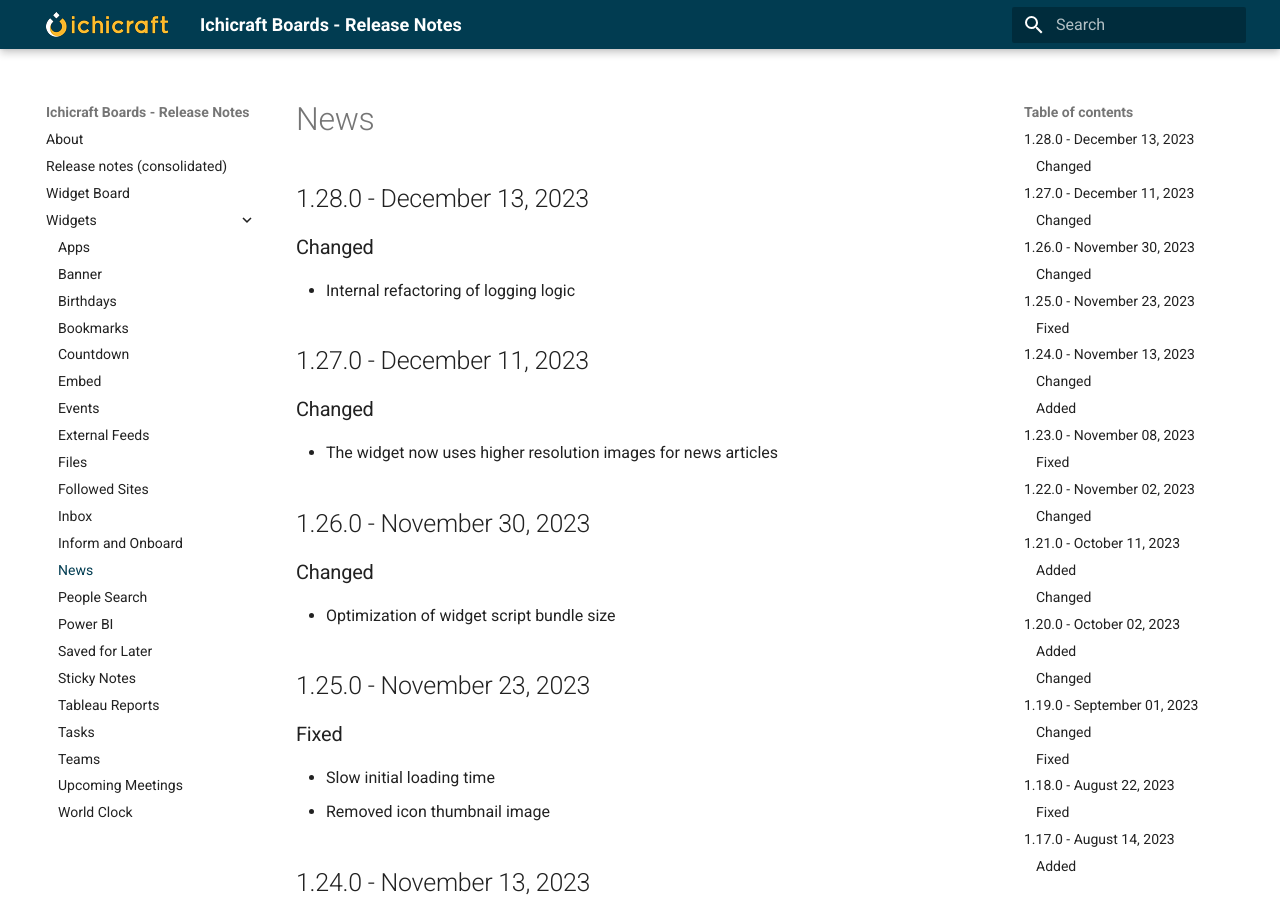
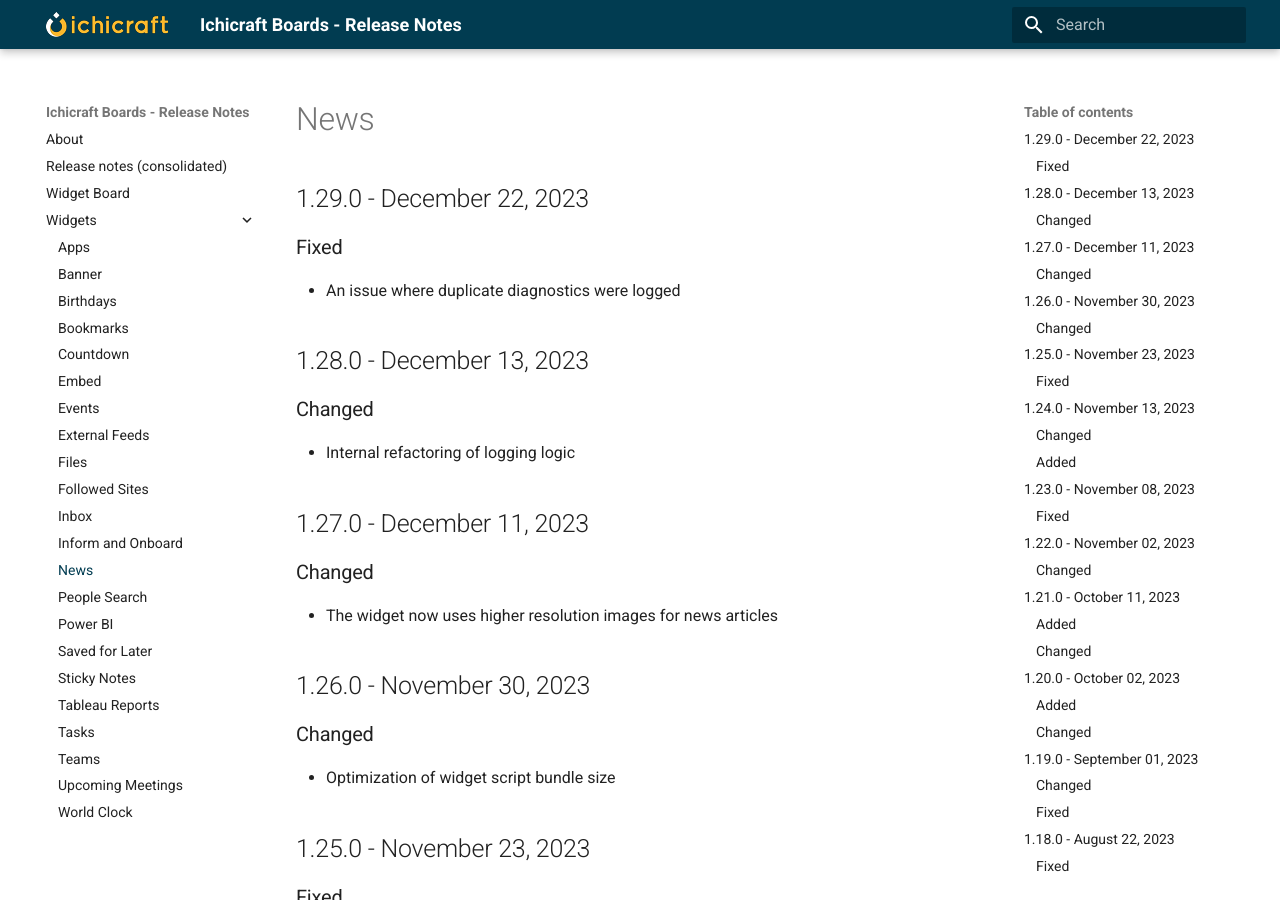
Before and after one commit to ichicraft/widgets-docs, an MkDocs documentation site: the page built from docs/Widgets/News.md, in a window 1280 px wide and 900 px high. Built offline with MkDocs 1.6.1 and Material for MkDocs 9.7.7, drawn with Linux system fonts in a browser that asks for light colours.

```diff
--- a/docs/Widgets/News.md
+++ b/docs/Widgets/News.md
@@ -1,3 +1,8 @@
+## 1.29.0 - December 22, 2023
+
+### Fixed
+- An issue where duplicate diagnostics were logged
+
 ## 1.28.0 - December 13, 2023
 
 ### Changed
```
Also changed, not shown: docs/Release-notes-(consolidated).md (+5 -0 lines).
